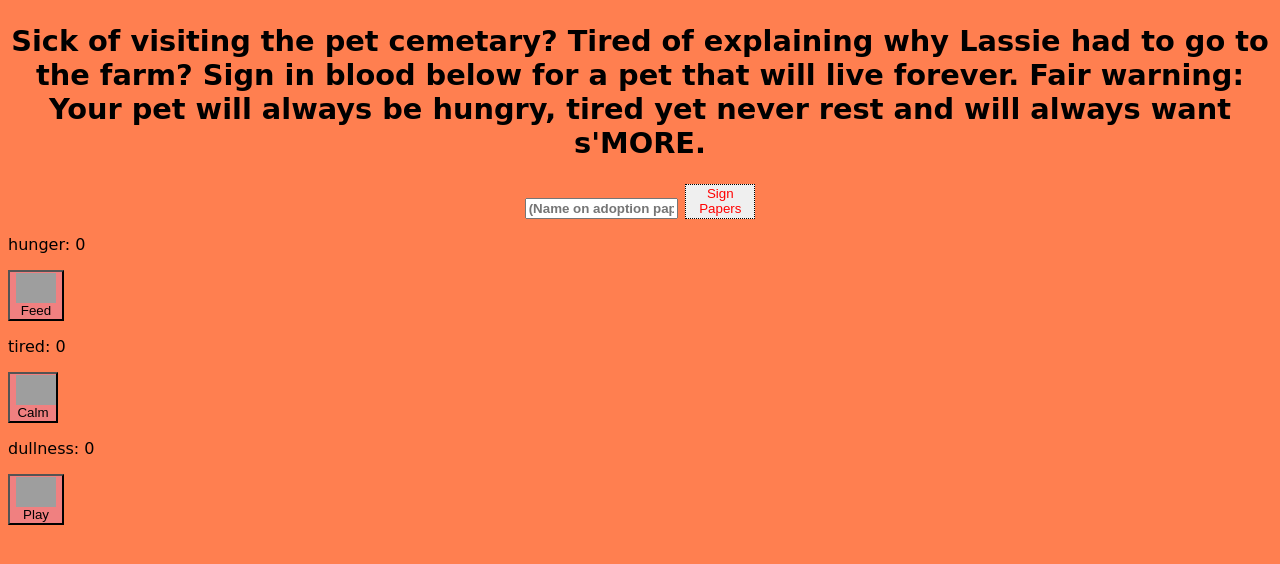
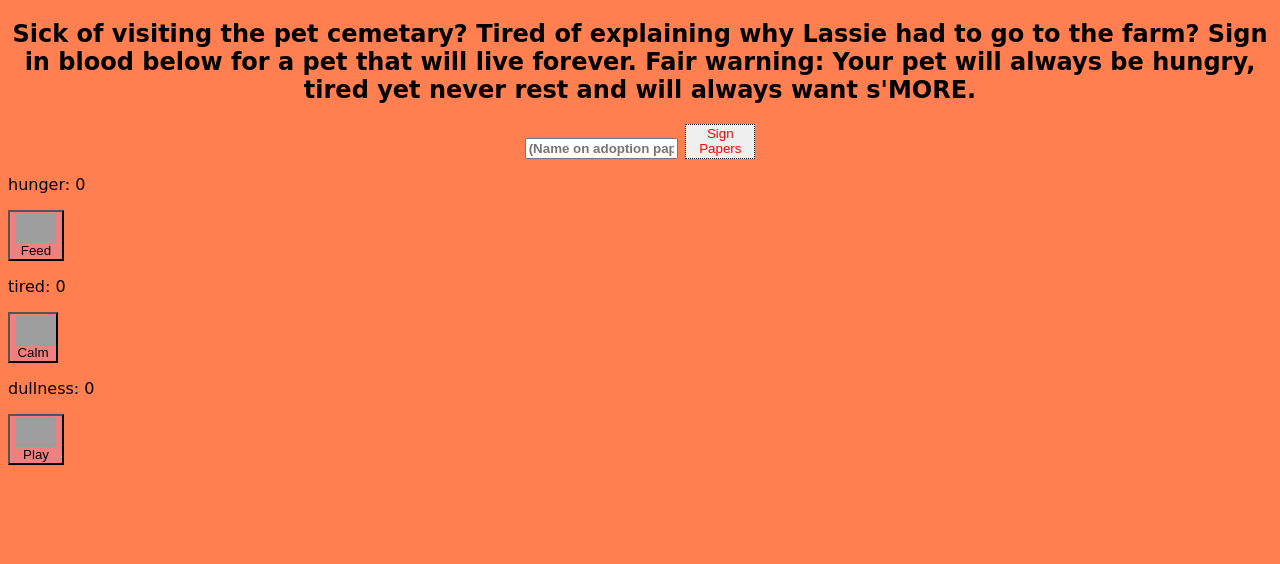
Before and after one commit to OAmara/create-your-tamagotchi, a plain HTML site: page index.html in a window 1280 px wide. Drawn offline with nearby package versions, Linux system fonts and the light colour scheme; grey boxes are pictures that could not be loaded; a web font is replaced by a local one.

```diff
--- a/css/style.css
+++ b/css/style.css
@@ -5,7 +5,7 @@ body {
 
 #intro {
 	text-align: center;
-	font-size: 1.8em;
+	font-size: 1.8qem;
 }
 
 #start-game {
```
Also changed, not shown: js/app.js (+3 -5 lines).
